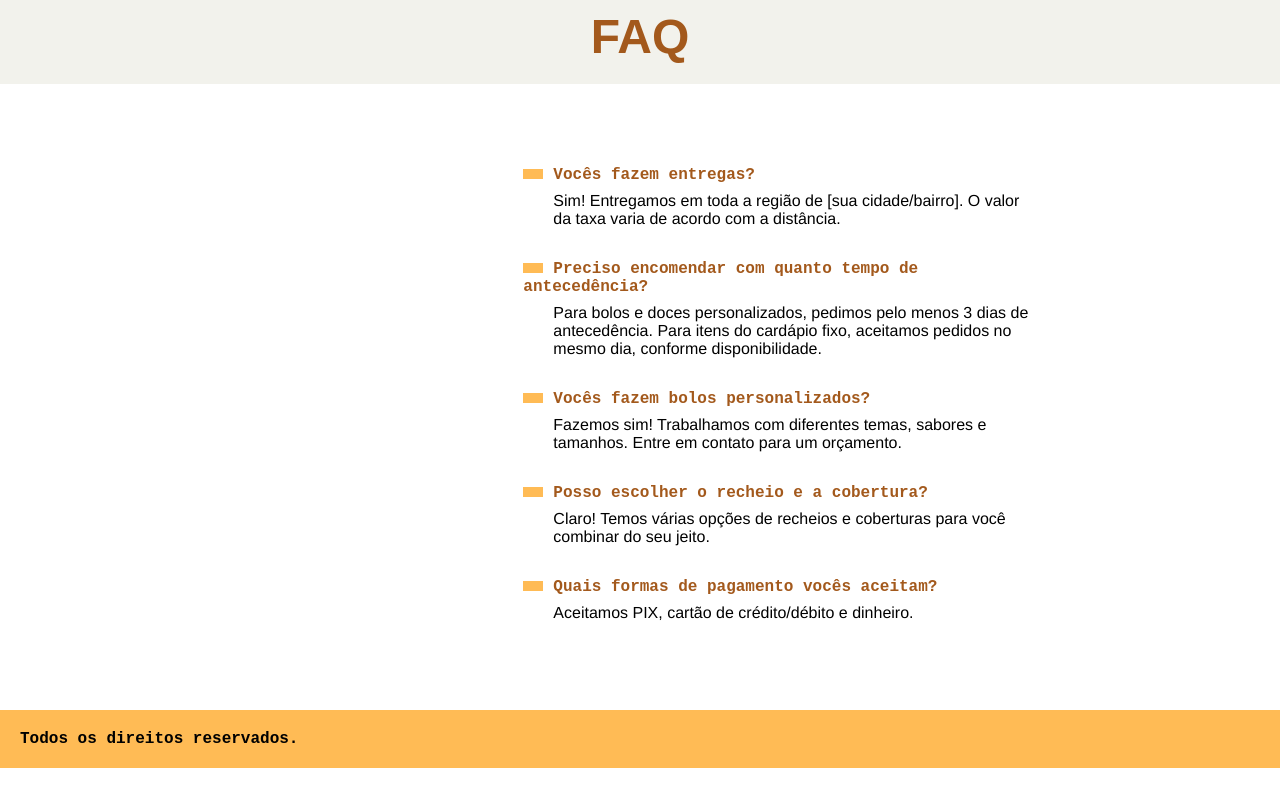
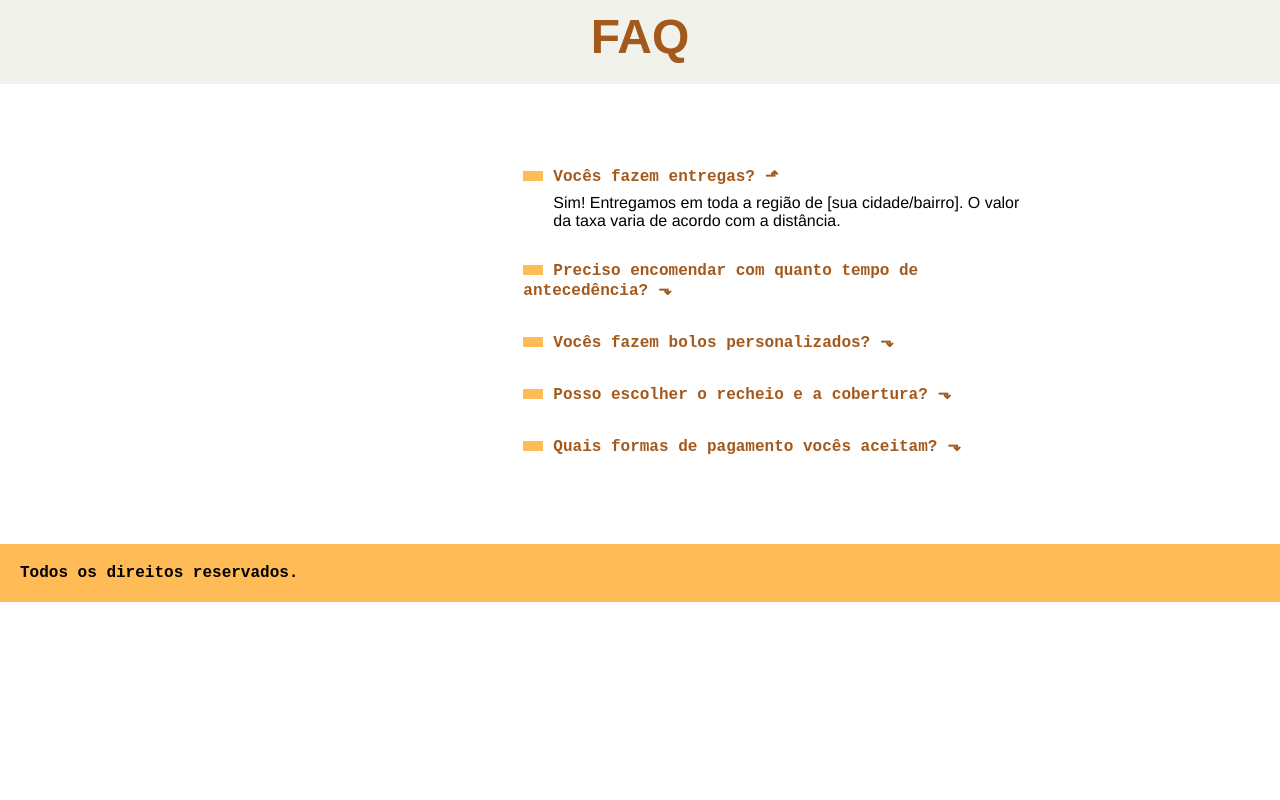
Before and after one commit to andressa-leles/confeitaria, a plain HTML site: page index.html in a window 1280 px wide. Shown: the part 4259-5059 px from the top of the page. After the commit the page ends 4893 px from the top, so only its background shows below. Drawn offline with Linux system fonts and the light colour scheme.

Commit message:
accordion list

```diff
--- a/css/style.css
+++ b/css/style.css
@@ -220,3 +220,33 @@ img{
         font-size: 0.790rem;
     }
 }
+
+.js-accordion dd{
+    display: none;
+}
+
+.js-accordion dt::after{
+    content:'⬎';
+    margin-left: 10px;
+}
+
+.js-accordion dt.ativo::after{
+    content: '⬏'
+}
+
+.js-accordion dd.ativo{
+    display: block;
+    animation: slideDown .5s forwards;
+}
+
+@keyframes slideDown {
+    from {
+        opacity: 0;
+        max-height: 0;
+    }
+
+    to {
+        opacity: 1;
+        max-height: 100px;
+    }
+}
--- a/index.html
+++ b/index.html
@@ -178,8 +178,8 @@
          <div class="container-titulo">
             <h1 class="titulo">faq</h1>
         </div>
-        <section class="grid-section" id="faq">
-            <dl class="faq-lista">
+        <section class="grid-section " id="faq">
+            <dl class="faq-lista js-accordion">
                 <dt>Vocês fazem entregas?</dt>
                 <dd>Sim! Entregamos em toda a região de [sua cidade/bairro]. O valor da taxa varia de acordo com a distância.</dd>
                 <dt>Preciso encomendar com quanto tempo de antecedência?</dt>
@@ -196,5 +196,6 @@
         <footer class="copy">
             <p>Todos os direitos reservados.</p>
         </footer>
+        <script src="./script.js"></script>
     </body>
 </html>
--- a/script.js
+++ b/script.js
@@ -0,0 +1,10 @@
+const accordionList = document.querySelectorAll(".js-accordion dt")
+accordionList[0].classList.add("ativo")
+accordionList[0].nextElementSibling.classList.add("ativo")
+    function activeAccordion(){
+        this.classList.toggle("ativo")
+        this.nextElementSibling.classList.toggle("ativo")
+    }
+accordionList.forEach((item) =>{
+    item.addEventListener('click', activeAccordion)
+})
```
